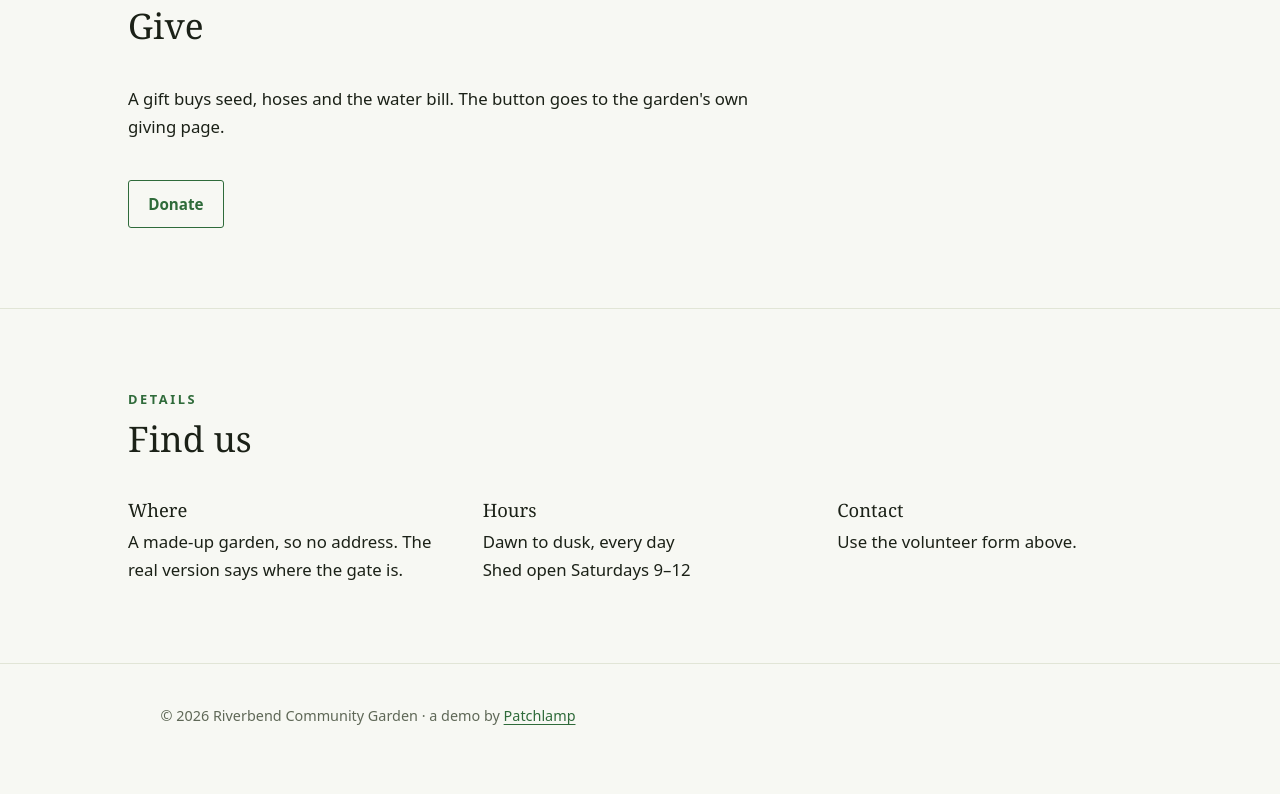
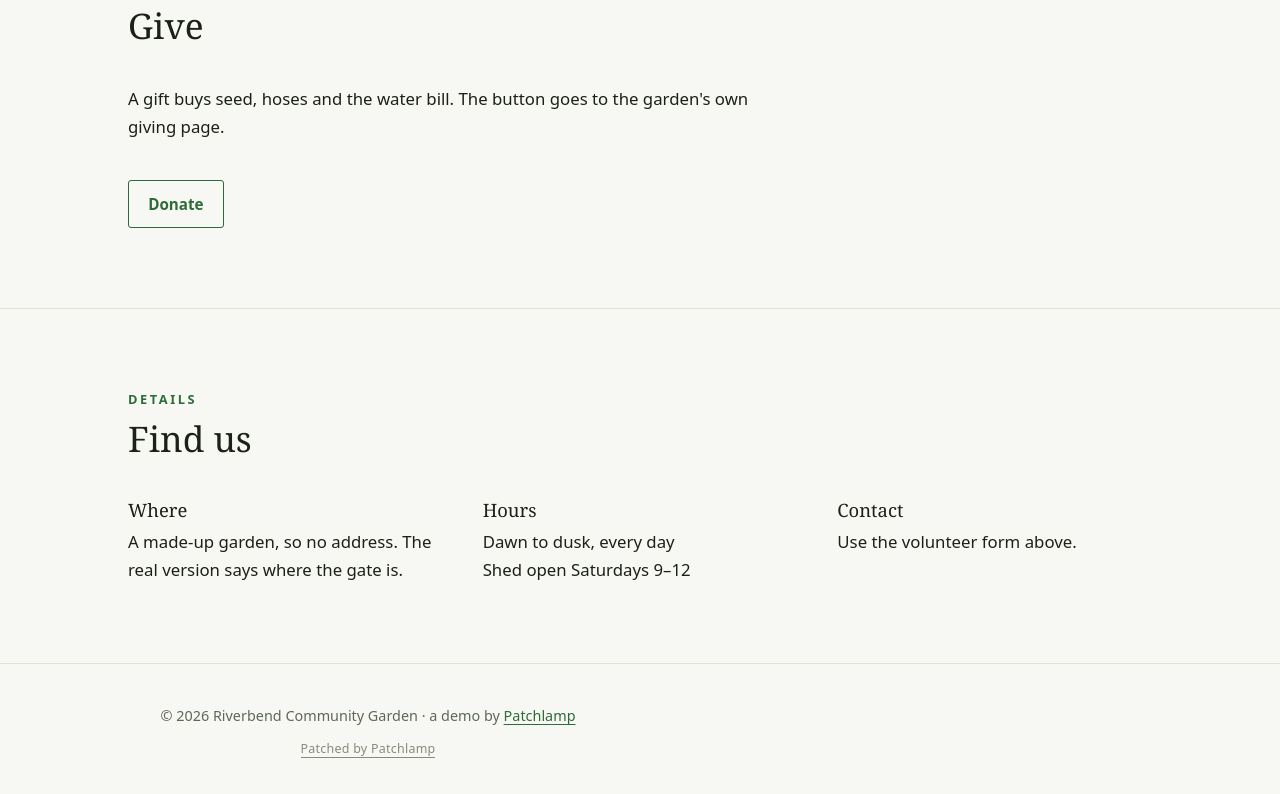
Before and after one commit to patchlamp/riverbend-garden, a plain HTML site: page index.html in a window 1280 px wide. Shown: the part 2486-3280 px from the top of the page. Before the commit the page ends 3254 px from the top, so only its background shows below. Drawn offline with Linux system fonts and the light colour scheme.

Commit message:
Footer: "Patched by Patchlamp" (B60)

```diff
--- a/css/style.css
+++ b/css/style.css
@@ -275,3 +275,11 @@ img, svg { max-width: 100%; display: block; }
   }
   .demo-bar { line-height: 1.7; }
 }
+
+/* "Patched by Patchlamp" (B60): the one line every site Patchlamp keeps carries,
+   last in the footer and quieter than the copyright. It inherits the footer's
+   colour, so a dark footer needs no override; `badge: off` in the client
+   workspace's NOTES.md takes it off the published site. */
+.patchlamp-badge { margin-top: .7rem; font-size: .78rem; letter-spacing: .02em; opacity: .75; }
+.patchlamp-badge a { color: inherit; text-decoration: none; border-bottom: 1px solid currentColor; }
+.patchlamp-badge a:hover { opacity: 1; }
--- a/index.html
+++ b/index.html
@@ -115,6 +115,7 @@
   <footer class="site-footer">
     <!-- Keep this footer identical on every page. -->
     <p class="copyright">&copy; 2026 Riverbend Community Garden · a demo by <a href="https://patchlamp.com/">Patchlamp</a></p>
+    <p class="patchlamp-badge"><a href="https://patchlamp.com/for/nonprofits?from=badge" rel="noopener">Patched by Patchlamp</a></p>
   </footer>
 
   <script src="js/main.js"></script>
```
Also changed, not shown: 404.html (+1 -0 lines), donate.html (+1 -0 lines).
